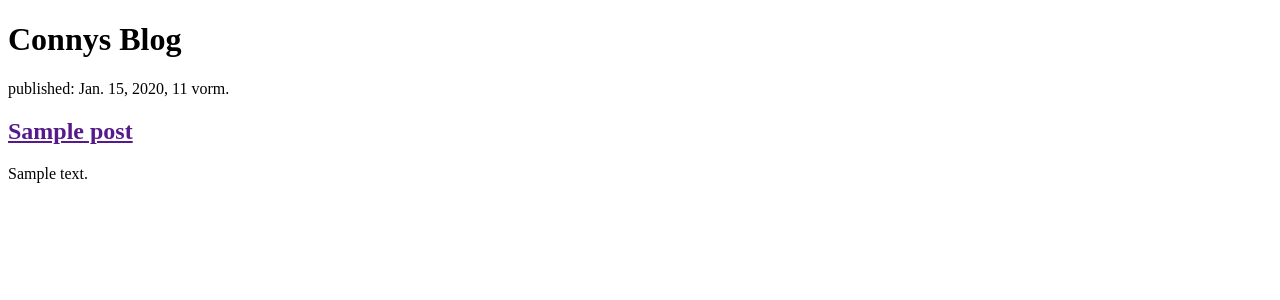
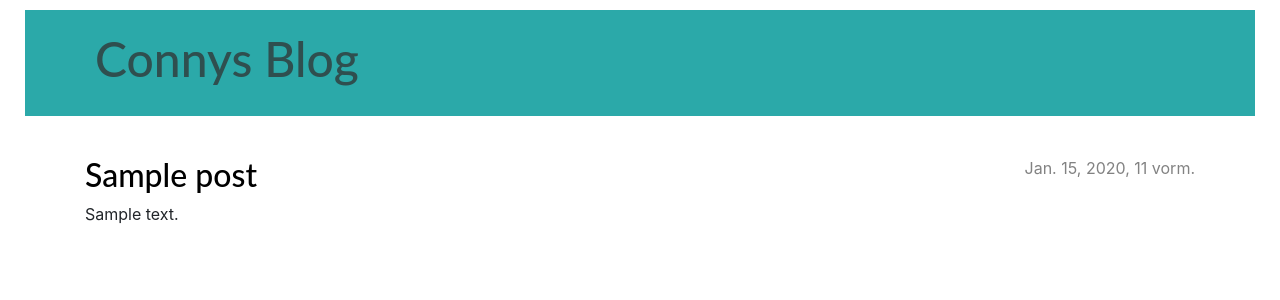
Before and after one commit to ConnyLu92/my-first-blog, a Django app: page / in a window 1280 px wide. Shown: the top 300 px of the page. Run offline with Django 3.2, Linux system fonts and the light colour scheme; tables that the repository leaves empty hold one stand-in row (values such as "Sample post").

Commit message:
View und Template für Blogpost-Details sowie CSS für die Website hinzugefügt

```diff
--- /dev/null
+++ b/blog/static/css/blog.css
@@ -0,0 +1,77 @@
+
+body {
+    padding-left: 25px;
+    padding-right: 25px;
+}
+
+
+.page-header {
+    background-color: #2BA9A9;
+    margin-top: 10px;
+    margin-bottom: 40px;
+    padding: 20px 20px 20px 40px;
+}
+
+.page-header h1,
+.page-header h1 a,
+.page-header h1 a:visited,
+.page-header h1 a:active {
+    color: #2F4F4F;
+    font-size: 36pt;
+    text-decoration: none;
+}
+
+h1,
+h2,
+h3,
+h4 {
+    font-family: 'Lato';
+}
+
+.date {
+    color: #828282;
+}
+
+.save {
+    float: right;
+}
+
+.post-form textarea,
+.post-form input {
+    width: 100%;
+}
+
+.top-menu,
+.top-menu:hover,
+.top-menu:visited {
+    color: #ffffff;
+    float: right;
+    font-size: 25pt;
+    margin-right: 20px;
+}
+
+.post {
+    margin-bottom: 70px;
+}
+
+.post h2 a,
+.post h2 a:visited {
+    color: #000000;
+}
+
+.post > .date,
+.post > .actions {
+    float: right;
+}
+
+.btn-default,
+.btn-default:visited {
+    color: #C25100;
+    background: none;
+    border-color: #C25100;
+}
+
+.btn-default:hover {
+    color: #FFFFFF;
+    background-color: #C25100;
+}
--- /dev/null
+++ b/blog/templates/blog/base.html
@@ -0,0 +1,23 @@
+{% load static %}
+<!DOCTYPE html>
+<html>
+    <head>
+        <link rel="stylesheet" href="https://cdn.jsdelivr.net/npm/bootstrap@4.5.3/dist/css/bootstrap.min.css" integrity="sha384-TX8t27EcRE3e/ihU7zmQxVncDAy5uIKz4rEkgIXeMed4M0jlfIDPvg6uqKI2xXr2" crossorigin="anonymous">
+          <link rel="stylesheet" href="{% static 'css/blog.css' %}">
+        <title>Connys Blog</title>
+    </head>
+   <body>
+    <header class="page-header">
+      <div class="container">
+          <h1><a href="/">Connys Blog</a></h1>
+      </div>
+    </header>
+    <main class="container">
+        <div class="row">
+            <div class="col">
+            {% block content %}
+            {% endblock %}
+            </div>
+        </div>
+    </main>
+</body>
--- a/blog/templates/blog/post_list.html
+++ b/blog/templates/blog/post_list.html
@@ -1,17 +1,12 @@
-<!DOCTYPE html>
-<html>
-    <head>
-        <title>Connys Blog</title>
-    </head>
-    <body>
-        <h1> Connys Blog </h1>
- {% for post in posts %}
-    <article>
-        <time>published: {{ post.published_date }}</time>
-        <h2><a href="">{{ post.title }}</a></h2>
-        <p>{{ post.text|linebreaksbr }}</p>
-    </article>
-{% endfor %}
-
-    </body>
-</html>
+{% extends 'blog/base.html' %}
+{% block content %}
+    {% for post in posts %}
+        <article class="post">
+            <time class="date">
+                {{ post.published_date }}
+            </time>
+            <h2><a href="{% url 'post_detail' pk=post.pk %}">{{ post.title }}</a></h2>
+            <p>{{ post.text|linebreaksbr }}</p>
+        </article>
+    {% endfor %}
+{% endblock %}
--- a/blog/urls.py
+++ b/blog/urls.py
@@ -2,4 +2,5 @@ from django.urls import path
 from . import views
 urlpatterns = [
     path('', views.post_list, name='post_list'),
+    path('post/<int:pk>/', views.post_detail, name='post_detail'),
 ]
--- a/blog/views.py
+++ b/blog/views.py
@@ -1,4 +1,4 @@
-from django.shortcuts import render
+from django.shortcuts import render , get_object_or_404
 
 # Create your views here.
 def post_list(request):
@@ -10,3 +10,7 @@ from .models import Post
 def post_list(request):
     posts = Post.objects.filter(published_date__lte=timezone.now()).order_by('published_date')
     return render(request, 'blog/post_list.html', {'posts': posts})
+    Post.objects.get(pk=pk)
+def post_detail(request, pk):
+    post = get_object_or_404(Post, pk=pk)
+    return render(request, 'blog/post_detail.html', {'post': post})
```
Also changed, not shown: blog/templates/blog/post_detail.html (added, +13 -0 lines).
